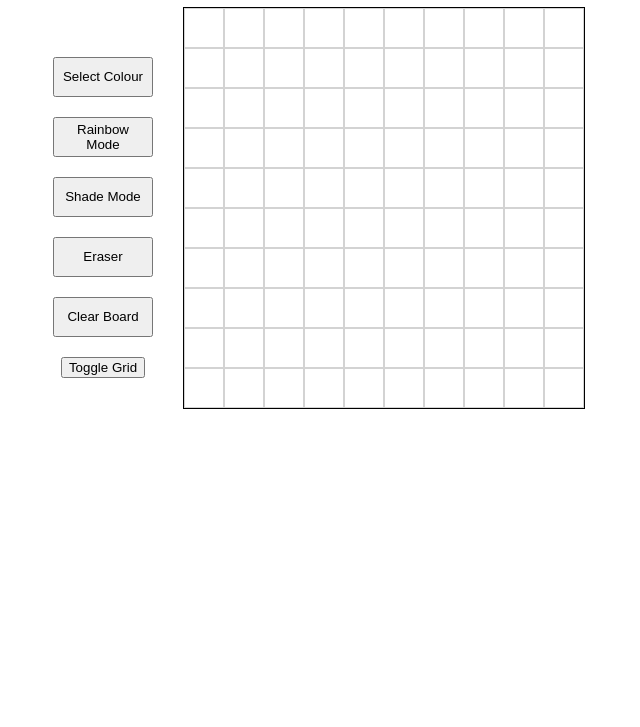
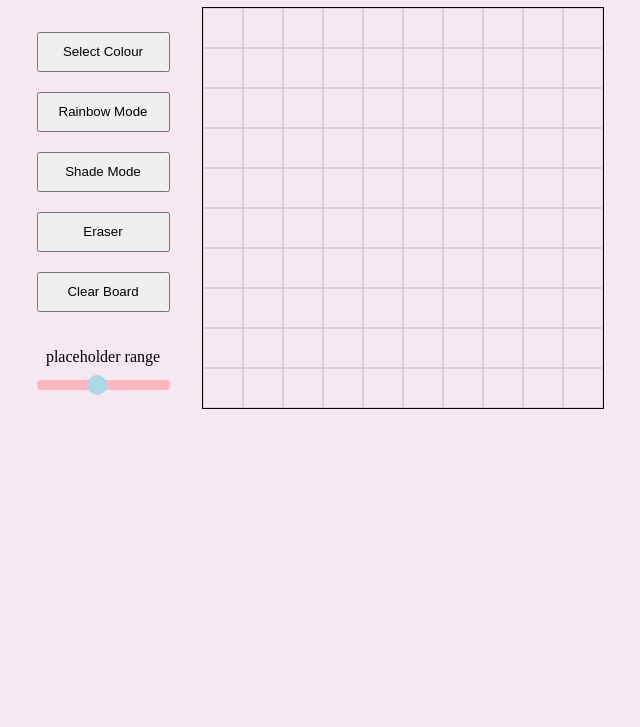
Before and after one commit to lijudu/EtchASketch, a plain HTML site: page index.html in a window 1280 px wide. Shown: the part 73-800 px from the top of the page, without its empty margins (321-961 px from the left). Drawn offline with Linux system fonts and the light colour scheme.

Commit message:
Create slider range

```diff
--- a/game.js
+++ b/game.js
@@ -1,6 +1,6 @@
+// Create dynamic grid
 const container = document.getElementById("gridContainer")
 let rows = document.getElementsByClassName("gridRow")
-
 
 function makeGrid(a) {
     for (i = 0; i < (a * a); i++){
--- a/index.html
+++ b/index.html
@@ -21,7 +21,10 @@
                     <div><button class="shadeBTN">Shade Mode</button></div>
                     <div><button class="eraserBTN">Eraser</button></div>
                     <div><button class="clearBTN">Clear Board</button></div>
-                    <div><button class="toggleGrid">Toggle Grid</button></div>
+                    <div class="gridSelector">
+                        <p class="gridRange">placeholder range</p>
+                        <input type="range" min="10" max="100" value="50" class="slider">
+                    </div>
                 </div>
             </div>
             <div class="gridCenter">
--- a/styles.css
+++ b/styles.css
@@ -27,13 +27,14 @@ h1 {
     border: 1px solid lightgray;
 }
 
+
 .BTN {
     display: flex;
     align-items: center;
     flex-direction: column;
     gap: 20px;
     padding-right: 30px;
-    padding-top: 50px;
+    padding-top: 25px;
 }
 
 .mainBody {
@@ -43,6 +44,31 @@ h1 {
 }
 
 .colorBTN, .randomBTN, .eraserBTN, .clearBTN, .shadeBTN {
-    width: 100px;
+    width: 133px;
     height: 40px;
 }
+
+.gridRange {
+    text-align: center;
+    margin-bottom: 10px;
+}
+
+.slider {
+    appearance: none;
+    background-color: lightpink;
+    height: 10px;
+    border-radius: 4px;
+    width: 133px;
+}
+
+.slider::-webkit-slider-thumb {
+    -webkit-appearance: none;
+    background-color: lightblue;
+    width: 20px;
+    height: 20px;
+    border-radius: 50%;
+}
+
+body {
+    background-color: #F5E8F2;
+}
```
